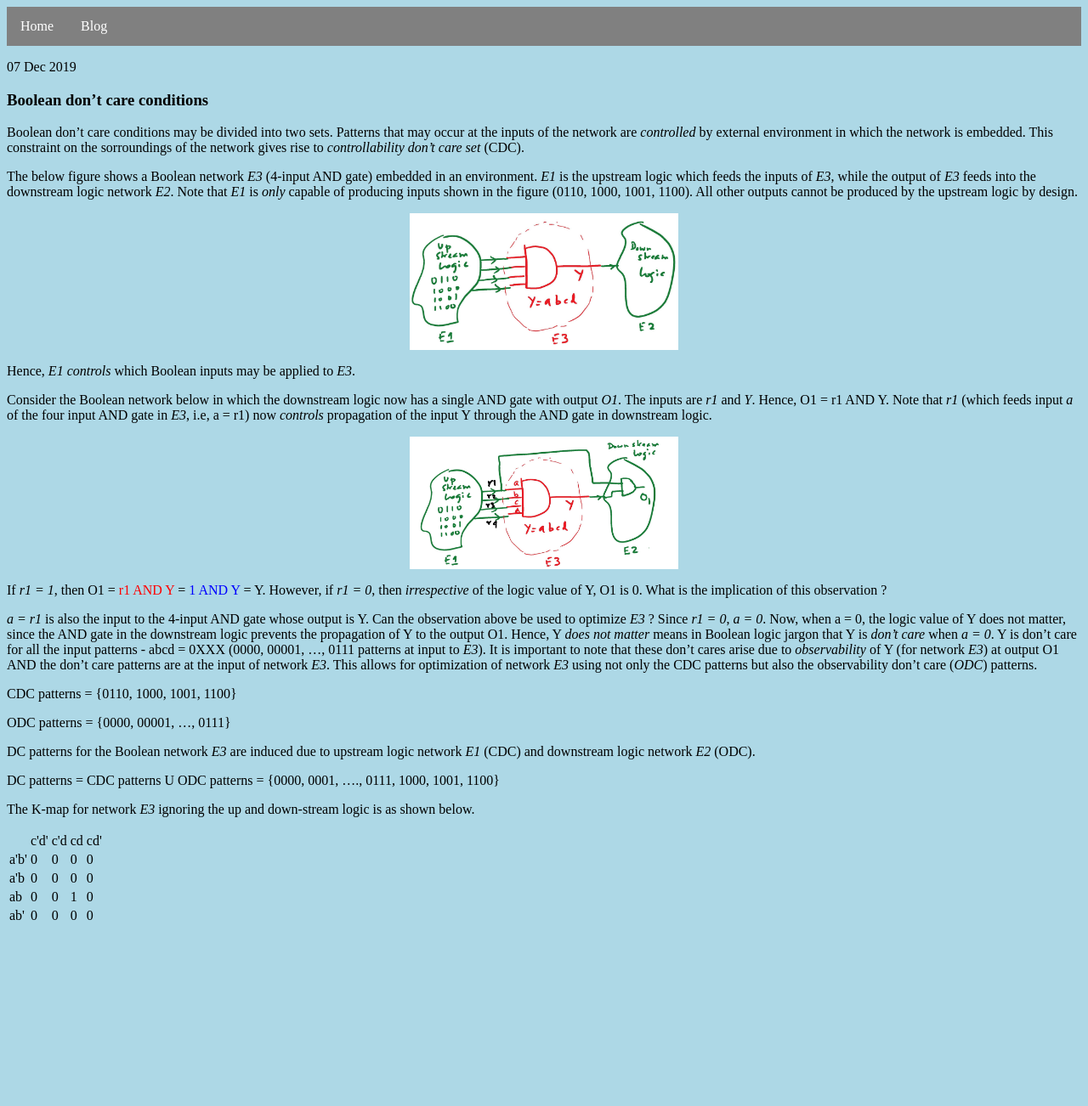
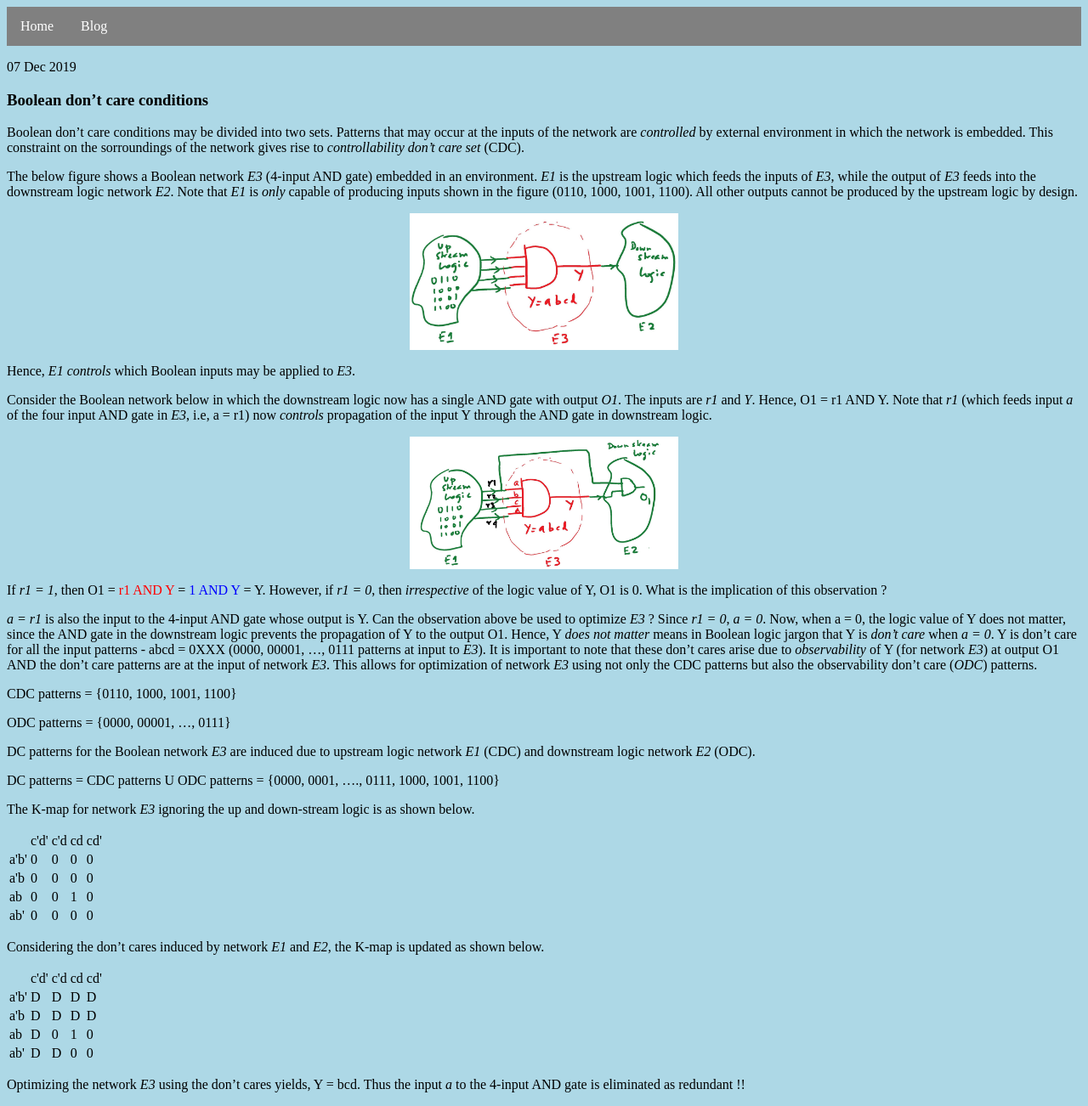
Before and after one commit to swamydp/swamydp.github.io, a Jekyll site: the page built from _posts/2019-12-07-test-post.md, in a window 1280 px wide. Shown: the whole page at 85% size. Built offline with Jekyll 4.4.1, drawn with Linux system fonts in a browser that asks for light colours; before the commit the page ends 1098 px from its top, so only the background shows below that.

Commit message:
Update 2019-12-07-test-post.md

```diff
--- a/_posts/2019-12-07-test-post.md
+++ b/_posts/2019-12-07-test-post.md
@@ -72,3 +72,45 @@ The K-map for network *E3* ignoring the up and down-stream logic is as shown bel
     <td>0</td>
   </tr>
 </table>
+
+Considering the don't cares induced by network *E1* and *E2*, the K-map is updated as shown below.
+
+<table>
+  <tr>
+    <td>&nbsp;</td>
+    <td>c'd'</td>
+    <td>c'd</td>
+    <td>cd</td>
+    <td>cd'</td>
+  </tr>
+  <tr>
+    <td>a'b'</td>
+    <td>D</td>
+    <td>D</td>
+    <td>D</td>
+    <td>D</td>
+  </tr>
+  <tr>
+    <td>a'b</td>
+    <td>D</td>
+    <td>D</td>
+    <td>D</td>
+    <td>D</td>
+  </tr>
+  <tr>
+    <td>ab</td>
+    <td>D</td>
+    <td>0</td>
+    <td>1</td>
+    <td>0</td>
+  </tr>
+  <tr>
+    <td>ab'</td>
+    <td>D</td>
+    <td>D</td>
+    <td>0</td>
+    <td>0</td>
+  </tr>
+</table>
+
+Optimizing the network *E3* using the don't cares yields, Y = bcd. Thus the input *a* to the 4-input AND gate is eliminated as redundant !!
```
